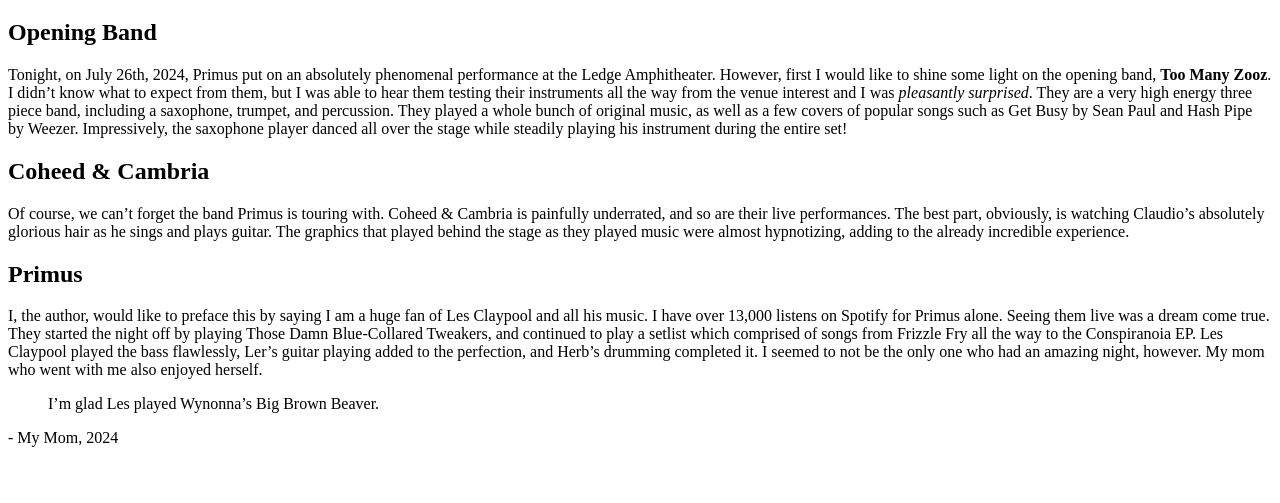
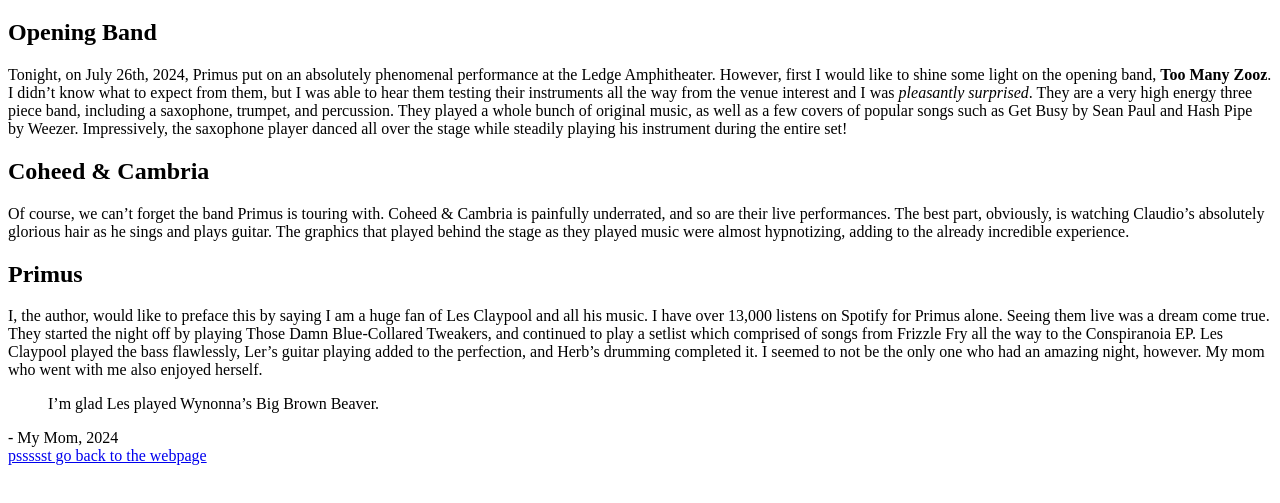
Before and after one commit to jellikit/jellikit.github.io, a plain HTML site: page BasicWebDev/index.html in a window 1280 px wide. Shown: the part 61-564 px from the top of the page. Drawn offline with Linux system fonts and the light colour scheme.

Commit message:
Update index.html

```diff
--- a/BasicWebDev/index.html
+++ b/BasicWebDev/index.html
@@ -16,6 +16,8 @@
 <p>I, the author, would like to preface this by saying I am a huge fan of Les Claypool and all his music. I have over 13,000 listens on Spotify for Primus alone. Seeing them live was a dream come true. They started the night off by playing Those Damn Blue-Collared Tweakers, and continued to play a setlist which comprised of songs from Frizzle Fry all the way to the Conspiranoia EP. Les Claypool played the bass flawlessly, Ler’s guitar playing added to the perfection, and Herb’s drumming completed it. I seemed to not be the only one who had an amazing night, however. My mom who went with me also enjoyed herself.</p>
 <blockquote>I’m glad Les played Wynonna’s Big Brown Beaver.</blockquote>
 <footer>- My Mom, 2024</footer>
+
+	<a href="mainpage.html">pssssst go back to the webpage</a>
 </body>
 
 </html>
```
